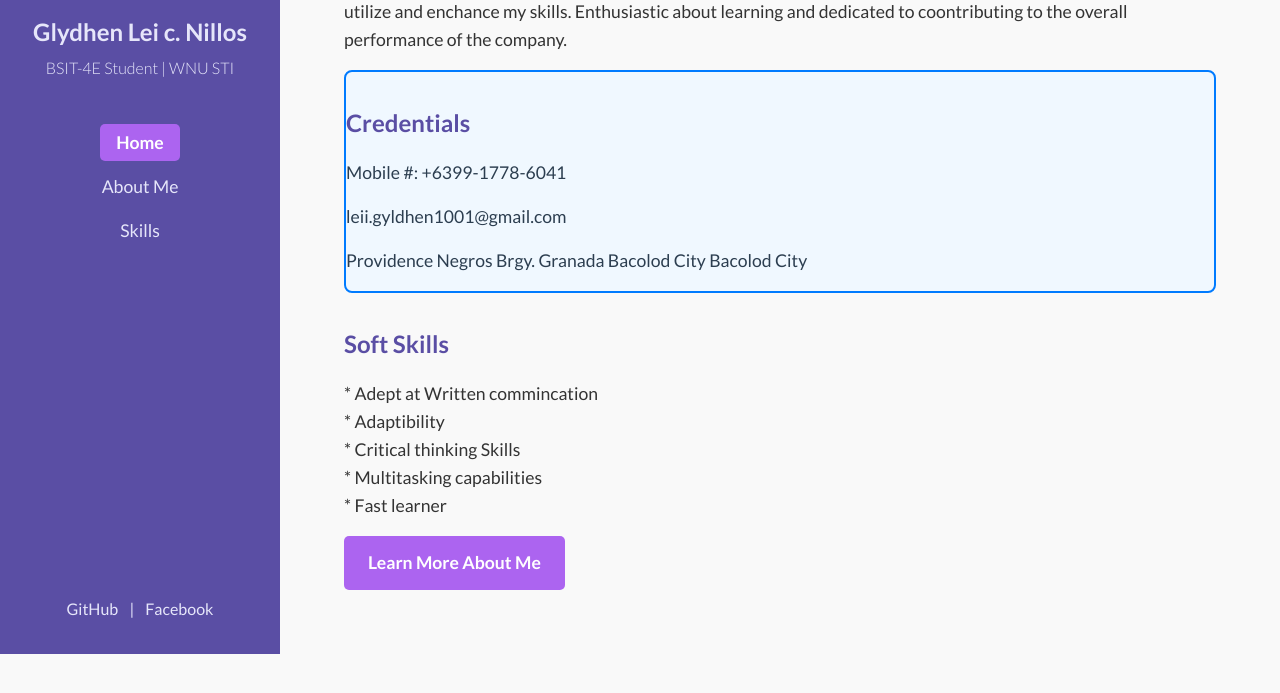
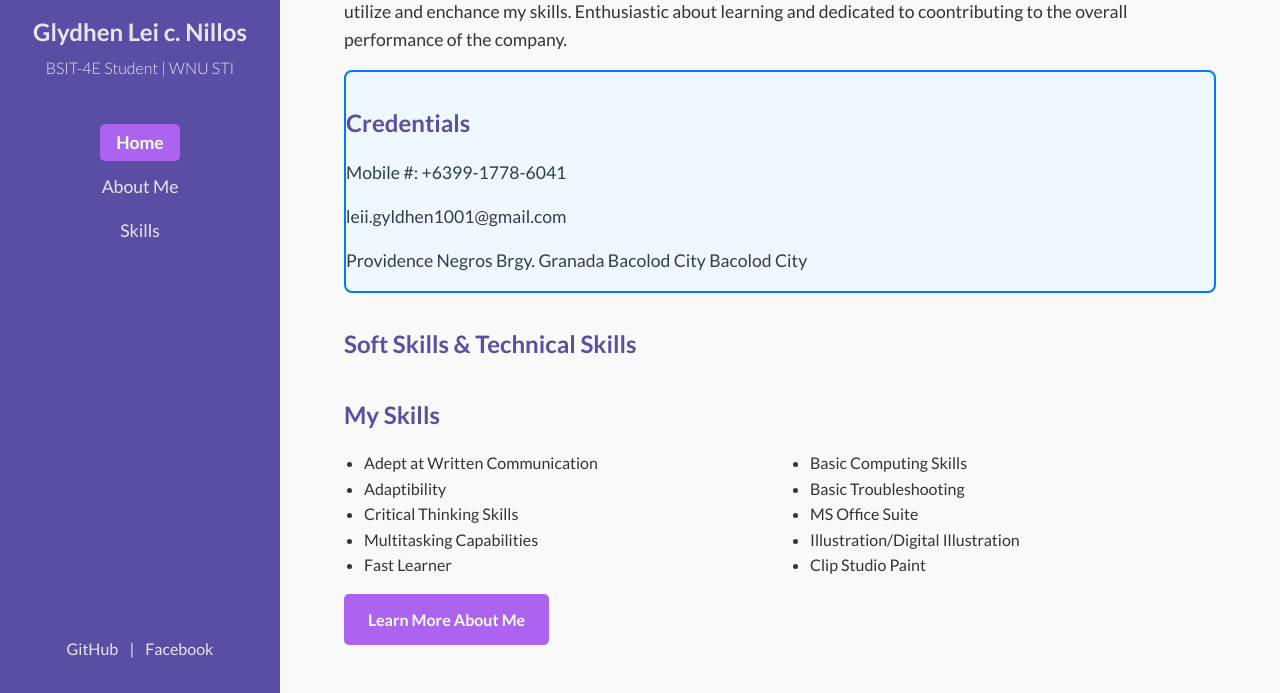
Before and after one commit to clusterduck22/Portfiolio, a plain HTML site: page index.html in a window 1280 px wide. Shown: the part 185-878 px from the top of the page. Before the commit the page ends 839 px from the top, so only its background shows below. Drawn offline with Linux system fonts and the light colour scheme.

Commit message:
Add files via upload

```diff
--- a/index.html
+++ b/index.html
@@ -37,13 +37,22 @@
                 <p>leii.gyldhen1001@gmail.com</p>
                 <p>Providence Negros Brgy. Granada Bacolod City Bacolod City</p>
                 </div>
-                <h3>Soft Skills</h3>
-                <p>
-                    * Adept at Written commincation <br>
-                    * Adaptibility <br>
-                    * Critical thinking Skills <br>
-                    * Multitasking capabilities <br>
-                    * Fast learner <br>
+                <h3>Soft Skills & Technical Skills</h3>
+                <div class="skills-list">
+  <h3>My Skills</h3>
+  <ul>
+    <li>Adept at Written Communication</li>
+    <li>Adaptibility</li>
+    <li>Critical Thinking Skills</li>
+    <li>Multitasking Capabilities</li>
+    <li>Fast Learner</li>
+    <li>Basic Computing Skills</li>
+    <li>Basic Troubleshooting</li>
+    <li>MS Office Suite</li>
+    <li>Illustration/Digital Illustration</li>
+    <li>Clip Studio Paint</li>
+  </ul>
+</div>
                 <a href="about.html" class="cta-button">Learn More About Me</a>
             </section>
         </main>
--- a/style.css
+++ b/style.css
@@ -17,6 +17,13 @@ body {
     background-color: #f9f9f9;
     color: var(--text-color);
     line-height: 1.6;
+}
+.skills-list ul {
+  list-style-type: disc;
+  padding-left: 20px;
+
+  column-count: 2;
+  column-gap: 40px;
 }
 
 /* --- Main Layout Container --- */
```
